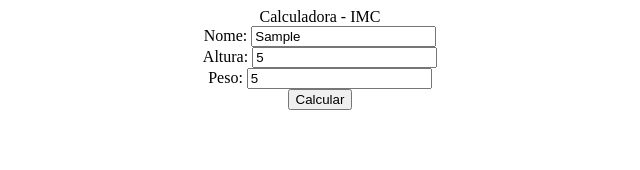
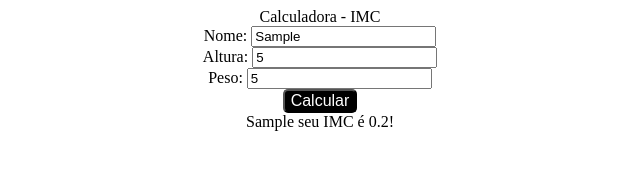
Before and after one commit to caiquegabriel1604/calculadora, a plain HTML site: page index.html in a window 1280 px wide. Both pictures are taken after typing "Sample", "5", "5" into the empty fields and a click on the button "Calcular". Shown: the whole page, without its empty margins (320-960 px from the left). Drawn offline with Linux system fonts and the light colour scheme.

Commit message:
Add files via upload

```diff
--- a/index.html
+++ b/index.html
@@ -1,13 +1,13 @@
 <!DOCTYPE html>
-<html lang="en">
-  <head>
+<html lang="pt-br">
+<head>
     <meta charset="UTF-8">
     <meta name="viewport" content="width=device-width, initial-scale=1.0">
-    <title>IMC</title>
-    <link rel="stylesheet" href="styler.css">
-  </head>
-  <body>
-    <main>
+    <title>Document</title>
+    <link rel="stylesheet" href="style.css">
+</head>
+<body>
+     <main>
       <div class="container">
         <div class="title"> Calculadora - IMC </div>
         <div class="input">
@@ -28,5 +28,5 @@
       </div>
     </main>
     <script src="./script.js"></script>
-  </body>
+</body>
 </html>
--- a/script.js
+++ b/script.js
@@ -4,9 +4,10 @@ function imc(){
     const nome = document.getElementById('nome').value;
     const altura = document.getElementById('altura').value;
     const peso = document.getElementById('peso').value;
-    const resultado = document.getElementById('resultado').value;
+    const resultado = document.getElementById
+    ('resultado');
 
-    const valorIMC = (peso/(altura*altura)).toFixed
+    const valorIMC = (peso/(altura*altura)).toFixed(1);
 
     resultado.textContent = `${nome} seu IMC é ${valorIMC}!`;
 }
--- /dev/null
+++ b/style.css
@@ -0,0 +1,9 @@
+body{
+    text-align: center;
+}
+button{
+    font-size: 1rem;
+    color: white;
+    background-color: black;
+    border-radius: 5px;
+}
```
Also changed, not shown: 1 other file.
